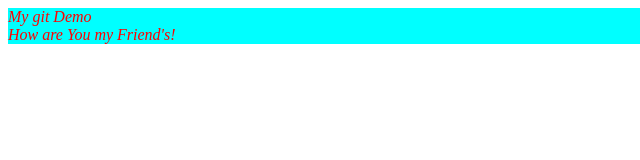
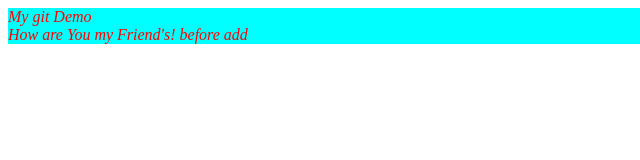
Before and after one commit to YogeshsharadPatil/GitstarDemo, a plain HTML site: page index.html in a window 1280 px wide. Shown: the full height of the page, 0-640 px from the left. Drawn offline with Linux system fonts and the light colour scheme.

Commit message:
before changes

```diff
--- a/index.html
+++ b/index.html
@@ -9,7 +9,7 @@
 <body>
     <div class="para">My git Demo <br>
         How are You my Friend's!
-
+        before add
     </div>
 </body>
 </html>
```
